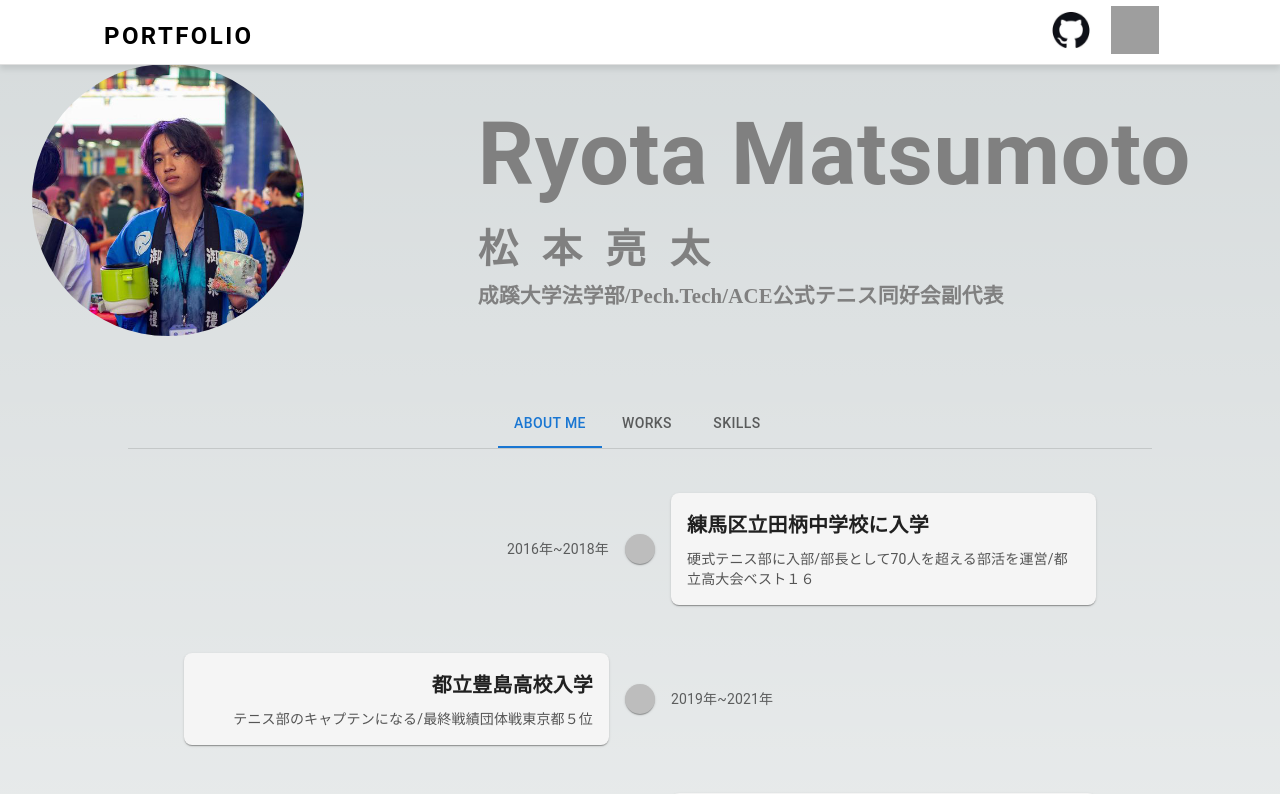
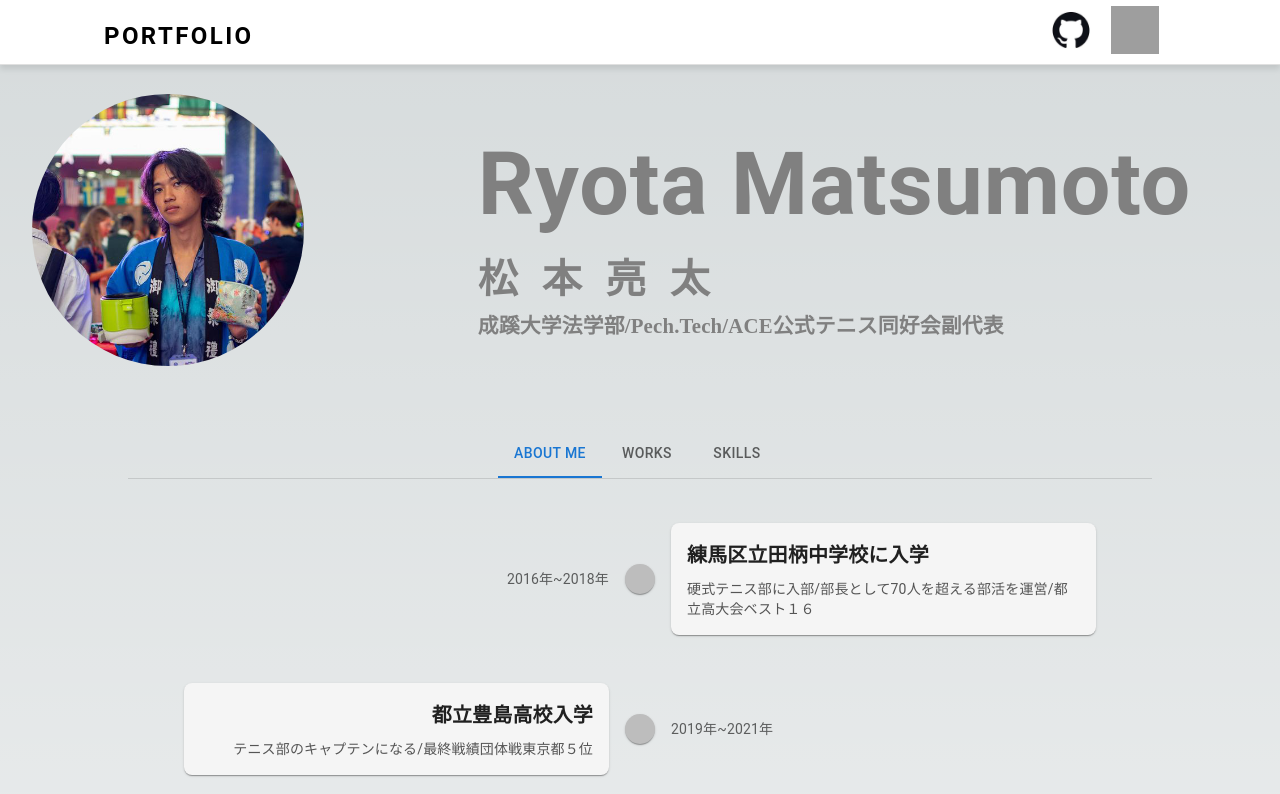
Before and after one commit to ryolingo/ryotaportfolio, a Next.js app: page / in a window 1280 px wide. Shown: the top 794 px of the page. Built offline with nearby package versions, Linux system fonts and the light colour scheme; grey boxes are pictures that could not be loaded.

Commit message:
headerとintroductionとの間を開ける

```diff
--- a/src/app/components/organisms/Introduction.tsx
+++ b/src/app/components/organisms/Introduction.tsx
@@ -7,7 +7,7 @@ import React from "react";
 export const Introduction = () => {
   return (
     <>
-      <StyledIntroBox>
+      <StyledIntroBox sx={{ mt: "30px" }}>
         <StyledImage>
           <StyledAvatar alt=" Profile Image" src="/images/avatar.jpg" />
         </StyledImage>
```
